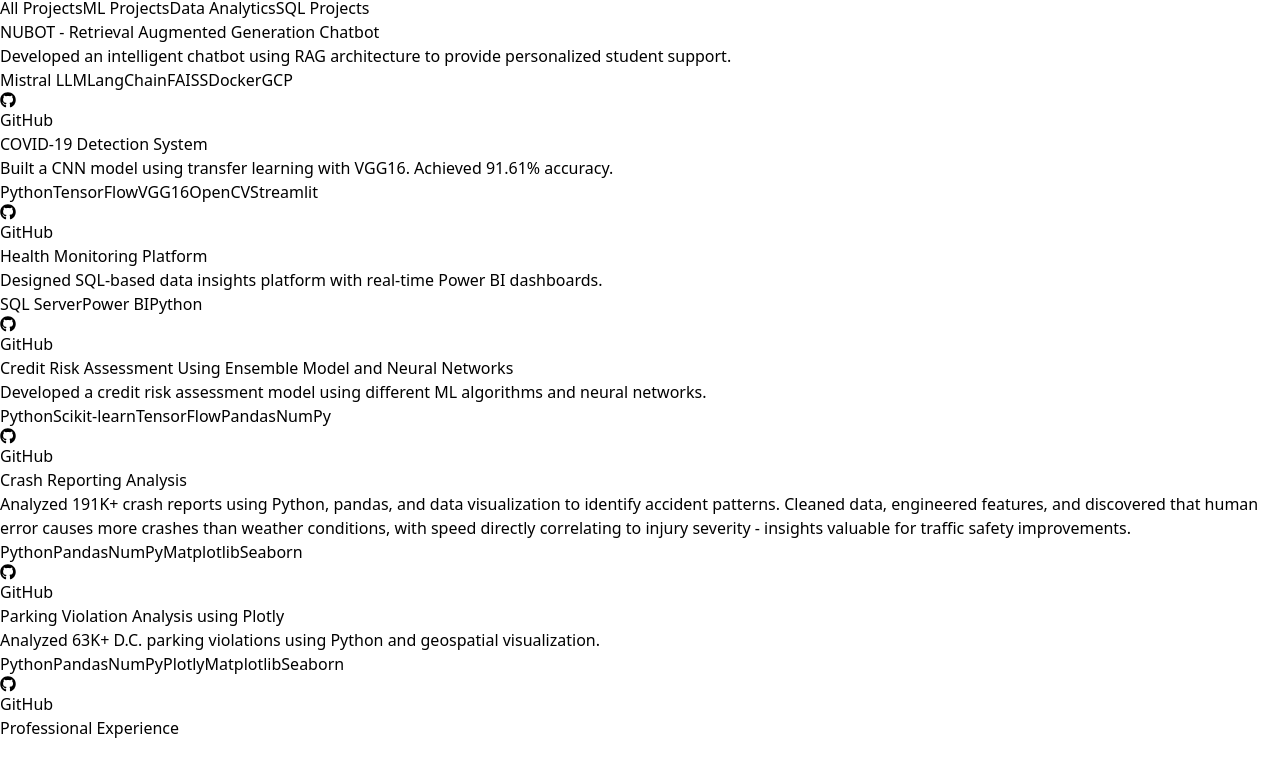
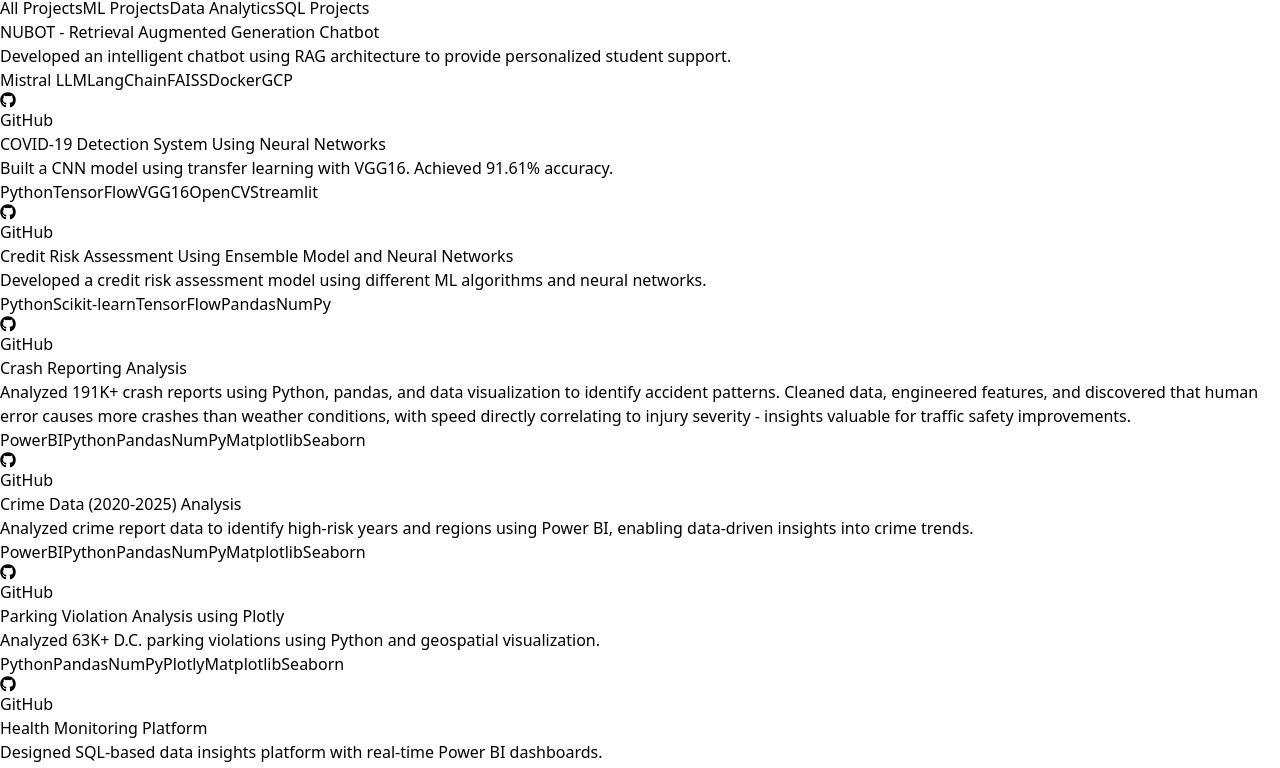
Before and after one commit to pjraghuram/pjraghuram.github.io, a React (Vite) app: page / in a window 1280 px wide. Shown: the part 2219-2987 px from the top of the page. Built offline with nearby package versions, Linux system fonts and the light colour scheme.

Commit message:
Github link updates

```diff
--- a/src/App.jsx
+++ b/src/App.jsx
@@ -33,37 +33,49 @@ const Portfolio = () => {
       title: 'NUBOT - Retrieval Augmented Generation Chatbot',
       description: 'Developed an intelligent chatbot using RAG architecture to provide personalized student support.',
       tech: ['Mistral LLM', 'LangChain', 'FAISS', 'Docker', 'GCP'],
-      categories: ['All Projects', 'ML Projects']
+      categories: ['All Projects', 'ML Projects'],
+      github: 'https://github.com/pjraghuram/NUBot'
     },
     {
-      title: 'COVID-19 Detection System',
+      title: 'COVID-19 Detection System Using Neural Networks',
       description: 'Built a CNN model using transfer learning with VGG16. Achieved 91.61% accuracy.',
       tech: ['Python', 'TensorFlow', 'VGG16', 'OpenCV', 'Streamlit'],
-      categories: ['All Projects', 'ML Projects']
+      categories: ['All Projects', 'ML Projects'],
+      github: 'https://github.com/pjraghuram/COVID-19-Detection-using-Chest-X-Ray-Images'
+    },
+    {
+      title: 'Credit Risk Assessment Using Ensemble Model and Neural Networks',
+      description: 'Developed a credit risk assessment model using different ML algorithms and neural networks.',
+      tech: ['Python', 'Scikit-learn', 'TensorFlow', 'Pandas', 'NumPy'],
+      categories: ['All Projects', 'ML Projects'],
+      github: 'https://github.com/pjraghuram/Credit-Risk-Classification-using-Ensemble-Model-and-Neural-Network'
+    },
+    {
+      title: 'Crash Reporting Analysis',
+      description: 'Analyzed 191K+ crash reports using Python, pandas, and data visualization to identify accident patterns. Cleaned data, engineered features, and discovered that human error causes more crashes than weather conditions, with speed directly correlating to injury severity - insights valuable for traffic safety improvements.',
+      tech: ['PowerBI', 'Python', 'Pandas', 'NumPy', 'Matplotlib', 'Seaborn'],
+      categories: ['All Projects', 'Data Analytics'],
+      github: 'https://github.com/pjraghuram/Data-Analytics-Projects'
+    },
+    {
+      title: 'Crime Data (2020-2025) Analysis',
+      description: 'Analyzed crime report data to identify high-risk years and regions using Power BI, enabling data-driven insights into crime trends.',
+      tech: ['PowerBI', 'Python', 'Pandas', 'NumPy', 'Matplotlib', 'Seaborn'],
+      categories: ['All Projects', 'Data Analytics'],
+      github: 'https://github.com/pjraghuram/Data-Analytics-Projects'
+    },
+    {
+      title: 'Parking Violation Analysis using Plotly',
+      description: 'Analyzed 63K+ D.C. parking violations using Python and geospatial visualization.',
+      tech: ['Python', 'Pandas', 'NumPy', 'Plotly', 'Matplotlib', 'Seaborn'],
+      categories: ['All Projects', 'Data Analytics'],
+      github: 'https://github.com/pjraghuram/Data-Analytics-Projects'
     },
     {
       title: 'Health Monitoring Platform',
       description: 'Designed SQL-based data insights platform with real-time Power BI dashboards.',
       tech: ['SQL Server', 'Power BI', 'Python'],
       categories: ['All Projects', 'SQL Projects']
-    },
-    {
-      title: 'Credit Risk Assessment Using Ensemble Model and Neural Networks',
-      description: 'Developed a credit risk assessment model using different ML algorithms and neural networks.',
-      tech: ['Python', 'Scikit-learn', 'TensorFlow', 'Pandas', 'NumPy'],
-      categories: ['All Projects', 'ML Projects']
-    },
-    {
-      title: 'Crash Reporting Analysis',
-      description: 'Analyzed 191K+ crash reports using Python, pandas, and data visualization to identify accident patterns. Cleaned data, engineered features, and discovered that human error causes more crashes than weather conditions, with speed directly correlating to injury severity - insights valuable for traffic safety improvements.',
-      tech: ['Python', 'Pandas', 'NumPy', 'Matplotlib', 'Seaborn'],
-      categories: ['All Projects', 'Data Analytics']
-    },
-    {
-      title: 'Parking Violation Analysis using Plotly',
-      description: 'Analyzed 63K+ D.C. parking violations using Python and geospatial visualization.',
-      tech: ['Python', 'Pandas', 'NumPy', 'Plotly', 'Matplotlib', 'Seaborn'],
-      categories: ['All Projects', 'Data Analytics']
     }
   ];
 
@@ -389,10 +401,17 @@ const Portfolio = () => {
                   </div>
 
                   <div className="flex gap-4">
-                    <a className="flex items-center gap-2 text-orange-500 hover:text-orange-400 transition-colors duration-300 cursor-pointer">
-                      <FaGithub />
-                      <span className="text-sm">GitHub</span>
-                    </a>
+                    {project.github && (
+                      <a
+                        href={project.github}
+                        target="_blank"
+                        rel="noopener noreferrer"
+                        className="flex items-center gap-2 text-orange-500 hover:text-orange-400 transition-colors duration-300 cursor-pointer"
+                      >
+                        <FaGithub />
+                        <span className="text-sm">GitHub</span>
+                      </a>
+                    )}
                   </div>
                 </div>
               </div>
```
